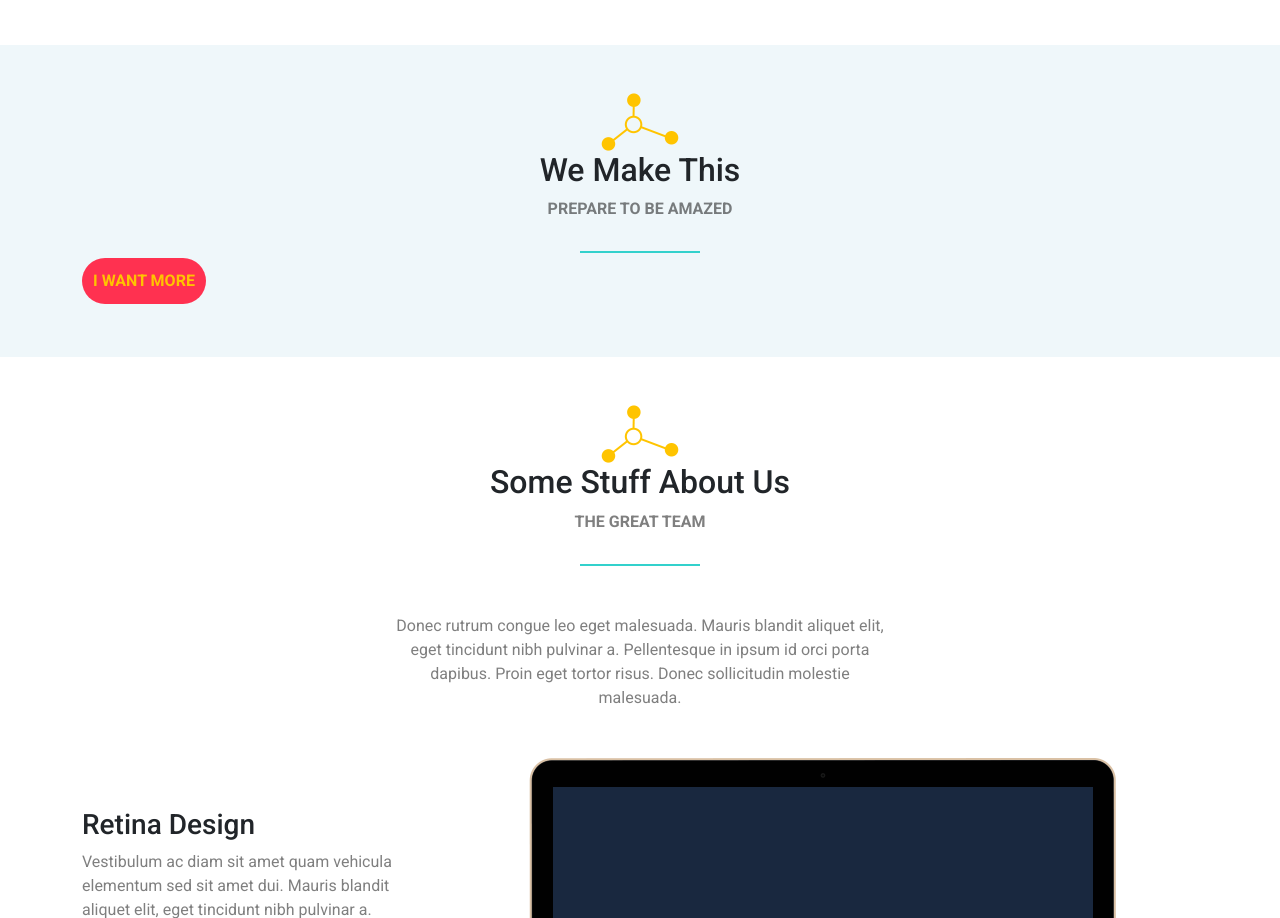
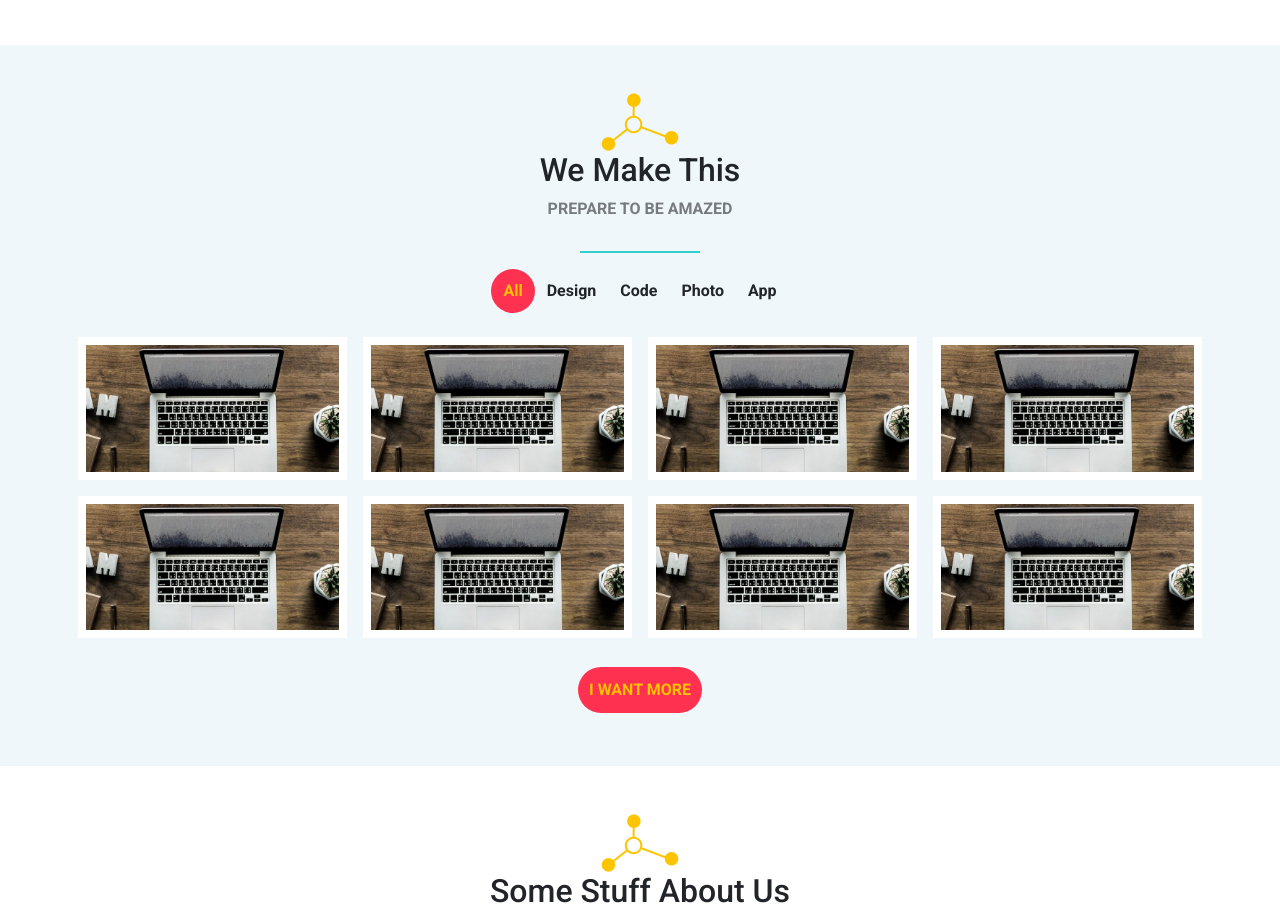
Before and after one commit to Ziad-Elshrief/Bondi-Template, a plain HTML site: page index.html in a window 1280 px wide. Shown: the part 888-1806 px from the top of the page. Drawn offline with Linux system fonts and the light colour scheme.

Commit message:
Finished Projects Section

```diff
--- a/css/style.css
+++ b/css/style.css
@@ -109,6 +109,18 @@ nav i.search {
 
 .projects {
     background-color: var(--section-color);
+    li{
+        cursor: pointer;
+        font-weight: bold;
+        padding: 10px 12px;
+    }
+    li.active{
+        background-color: var(--red-color);
+        color: var(--yellow-color);
+    }
+    li:not(.active):hover{
+        color: var(--red-color);
+    }
 }
 
 .info {
--- a/index.html
+++ b/index.html
@@ -110,13 +110,46 @@
       </div>
     </section>
     <section class="projects py-5">
-      <div class="container">
+      <div class="container text-center">
         <div class="main-title text-center pb-3 position-relative">
           <img class="img-fluid" src="images/title.png" alt="title" />
           <h2>We Make This</h2>
           <p class="text-black-50 text-uppercase fw-bold">
             Prepare To Be Amazed
           </p>
+        </div>
+        <ul class="list-unstyled d-flex justify-content-center my-3">
+          <li class="active rounded-pill">All</li>
+          <li class="rounded-pill">Design</li>
+          <li class="rounded-pill">Code</li>
+          <li class="rounded-pill">Photo</li>
+          <li class="rounded-pill">App</li>
+        </ul>
+        <div class="row my-3">
+          <div class="project p-2 col-sm-6 col-md-4 col-lg-3">
+            <img class="img-fluid bg-white p-2" src="images/project.jpg" alt="project">
+          </div>
+          <div class="project p-2  col-sm-6 col-md-4 col-lg-3">
+            <img class="img-fluid bg-white p-2" src="images/project.jpg" alt="project">
+          </div>
+          <div class="project p-2  col-sm-6 col-md-4 col-lg-3">
+            <img class="img-fluid bg-white p-2" src="images/project.jpg" alt="project">
+          </div>
+          <div class="project p-2  col-sm-6 col-md-4 col-lg-3">
+            <img class="img-fluid bg-white p-2" src="images/project.jpg" alt="project">
+          </div>
+          <div class="project p-2 col-sm-6 col-md-4 col-lg-3">
+            <img class="img-fluid bg-white p-2" src="images/project.jpg" alt="project">
+          </div>
+          <div class="project p-2  col-sm-6 col-md-4 col-lg-3">
+            <img class="img-fluid bg-white p-2" src="images/project.jpg" alt="project">
+          </div>
+          <div class="project p-2  col-sm-6 col-md-4 col-lg-3">
+            <img class="img-fluid bg-white p-2" src="images/project.jpg" alt="project">
+          </div>
+          <div class="project p-2  col-sm-6 col-md-4 col-lg-3">
+            <img class="img-fluid bg-white p-2" src="images/project.jpg" alt="project">
+          </div>
         </div>
         <button class="main-btn btn rounded-pill text-uppercase" type="button">
           I Want More
```
Also changed, not shown: images/project.jpg (added).
